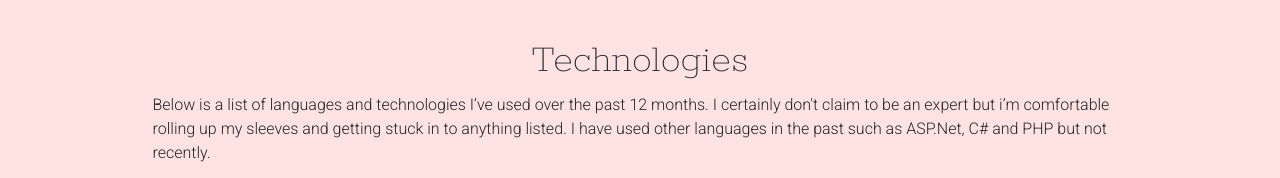
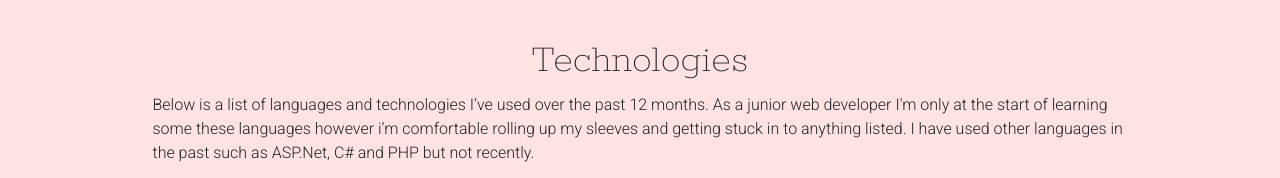
Before and after one commit to PaulWheatcroft/paulwheatcroft, a plain HTML site: page index.html in a window 1280 px wide. Shown: the part 2672-2850 px from the top of the page. Drawn offline with nearby package versions, Linux system fonts and the light colour scheme.

Commit message:
Admin: Wording changes

```diff
--- a/index.html
+++ b/index.html
@@ -130,7 +130,7 @@
   <div id="technologies" class="primary-div-spacing wow animate__animated animate__fadeIn animate__slow">
     <h1>Technologies</h1>
     <div id="logos" class="d-flex justify-content-center flex-wrap">
-      <p>Below is a list of languages and technologies I’ve used over the past 12 months. I certainly don't claim to be an expert but i’m comfortable rolling up my sleeves and getting stuck in to anything listed. I have used other languages in the past such as ASP.Net, C# and PHP but not recently.</p>
+      <p>Below is a list of languages and technologies I’ve used over the past 12 months. As a junior web developer I'm only at the start of learning some these languages however i’m comfortable rolling up my sleeves and getting stuck in to anything listed. I have used other languages in the past such as ASP.Net, C# and PHP but not recently.</p>
       <img src="images/html5.svg" alt="HTML5">
       <img src="images/css-5.svg" alt="CSS">
       <img src="images/logo-javascript.svg" alt="JavaScript">
```
